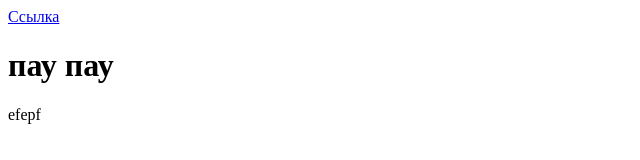
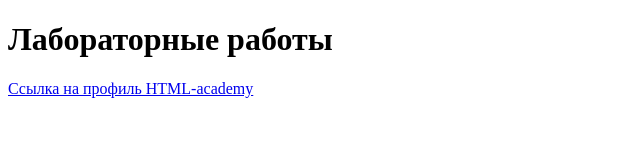
Before and after one commit to Temirsultanov/web-labs-mtemirsultanov, a plain HTML site: page index.html in a window 1280 px wide. Shown: the whole page, without its empty margins (0-640 px from the left). Drawn offline with Linux system fonts and the light colour scheme.

Commit message:
Первая и вторая лабораторки

```diff
--- a/index.html
+++ b/index.html
@@ -1,3 +1,12 @@
-<a href="#">Ссылка</a>
-<h1>пау пау</h1>
-efepf
+<!DOCTYPE html>
+<html lang="en">
+<head>
+    <meta charset="UTF-8">
+    <meta name="viewport" content="width=device-width, initial-scale=1.0">
+    <title>Лабораторные работы</title>
+</head>
+<body>
+    <h1>Лабораторные работы</h1>
+    <a href="https://htmlacademy.ru/profile/muhammad">Ссылка на профиль HTML-academy</a>
+</body>
+</html>
```
